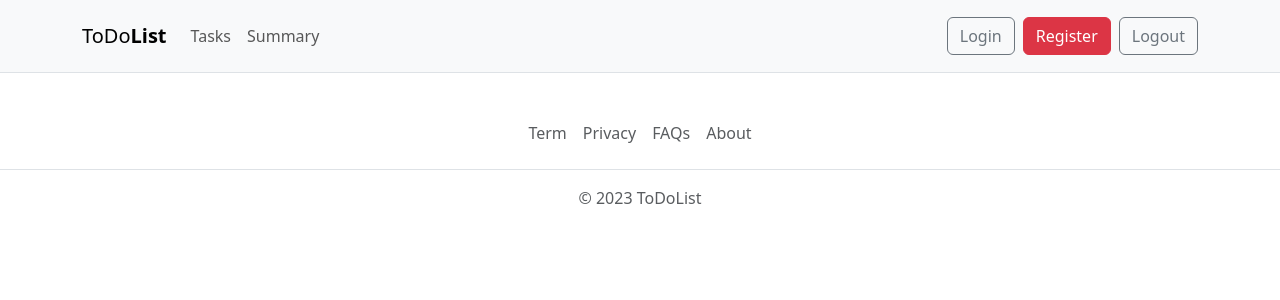
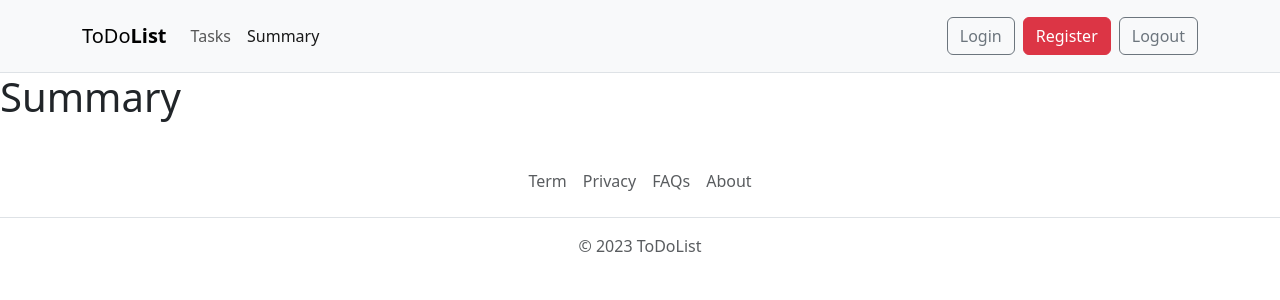
Before and after one commit to elvan/todo-list-app-frontend-vue, a Vue app: page /summary in a window 1280 px wide. Shown: the top 300 px of the page. Built offline with nearby package versions, Linux system fonts and the light colour scheme.

Commit message:
styling the active link

```diff
--- a/src/components/Navbar.vue
+++ b/src/components/Navbar.vue
@@ -24,7 +24,9 @@
             >
           </li>
           <li class="nav-item">
-            <a href="#" class="nav-link">Summary</a>
+            <router-link :to="{ name: 'summary' }" class="nav-link"
+              >Summary</router-link
+            >
           </li>
         </ul>
         <ul class="navbar-nav ms-auto">
@@ -48,3 +50,9 @@
     </div>
   </nav>
 </template>
+
+<style scoped>
+.nav-link.router-link-active {
+  color: rgba(0, 0, 0, 0.9);
+}
+</style>
--- /dev/null
+++ b/src/pages/SummaryPage.vue
@@ -0,0 +1,3 @@
+<template>
+  <h1>Summary</h1>
+</template>
--- a/src/router/routes.js
+++ b/src/router/routes.js
@@ -1,5 +1,6 @@
 import LoginPage from '../pages/LoginPage.vue';
 import RegisterPage from '../pages/RegisterPage.vue';
+import SummaryPage from '../pages/SummaryPage.vue';
 import TasksPage from '../pages/TasksPage.vue';
 
 const routes = [
@@ -7,6 +8,11 @@ const routes = [
     path: '/tasks',
     component: TasksPage,
     name: 'tasks',
+  },
+  {
+    path: '/summary',
+    component: SummaryPage,
+    name: 'summary',
   },
   {
     path: '/login',
```
